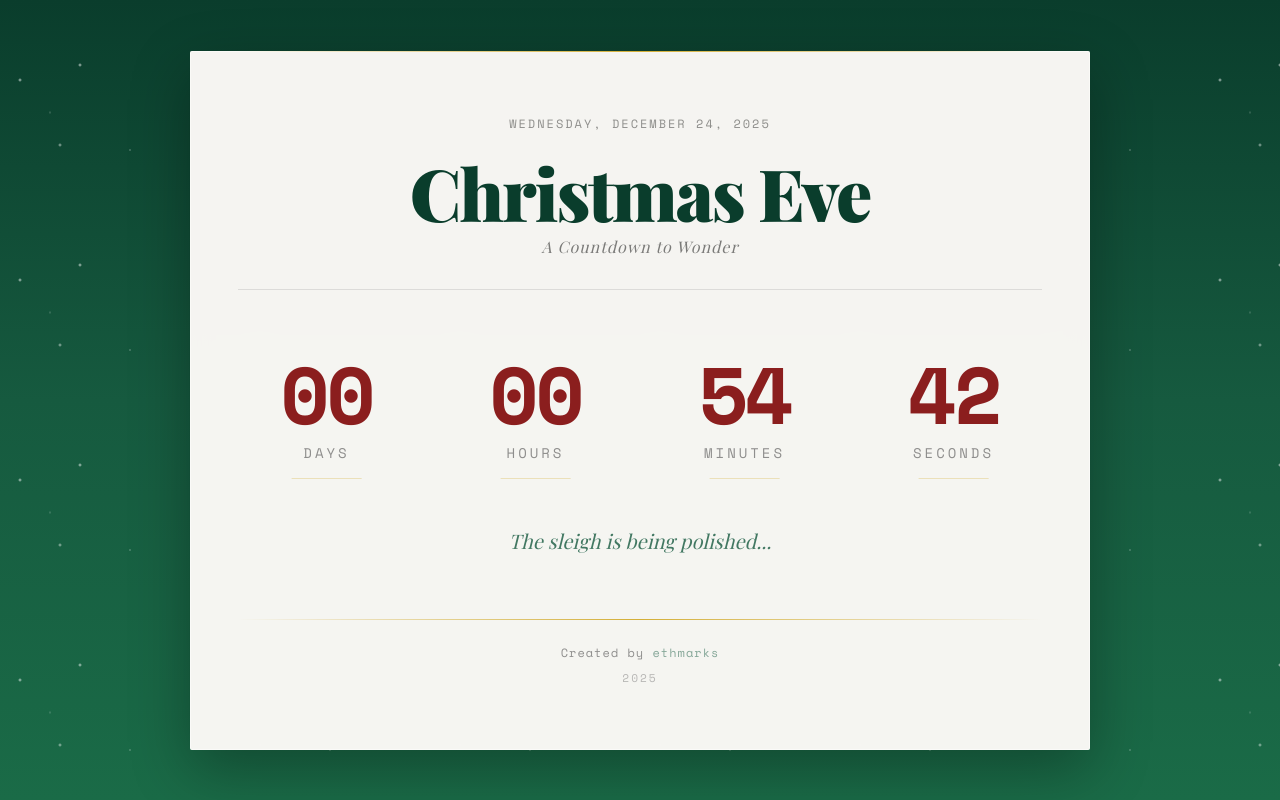
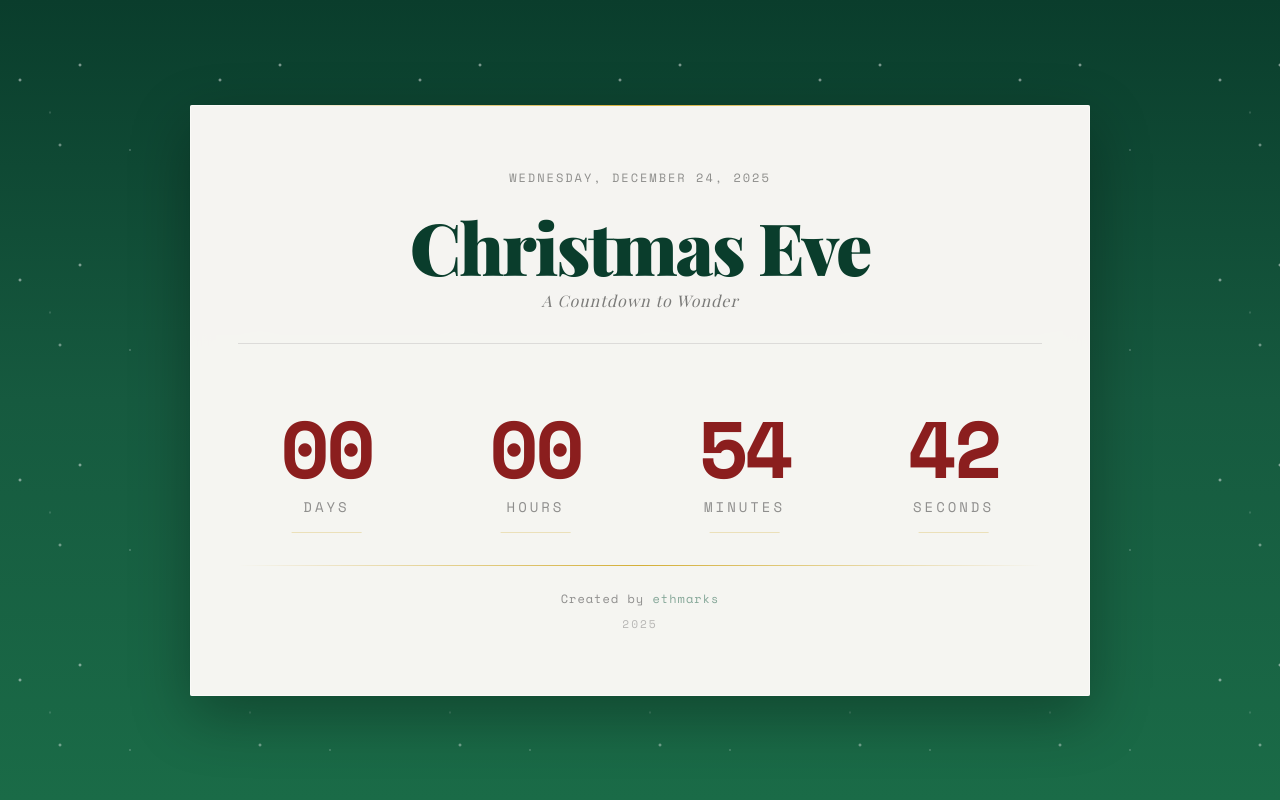
Before and after one commit to ethmarks/xmas, a website: page index.html in a window 1280 px wide. Drawn offline with nearby package versions, Linux system fonts and the light colour scheme.

Commit message:
remove quotes

```diff
--- a/index.html
+++ b/index.html
@@ -21,17 +21,7 @@
             minutes: 0,
             seconds: 0,
             isChristmas: false,
-            randomQuotes: [
-                'The stockings are almost hung...',
-                'Santa\'s checking his list twice...',
-                'The elves are working overtime...',
-                'Reindeer are warming up...',
-                'The North Pole is preparing...',
-                'Magic is in the air...',
-                'Cookies are waiting to be baked...',
-                'The sleigh is being polished...'
-            ],
-            currentQuote: '',
+
             updateCountdown() {
                 const now = new Date();
                 const currentYear = now.getFullYear();
@@ -57,11 +47,9 @@
                     this.seconds = Math.floor((diff % (1000 * 60)) / 1000);
                 }
             },
-            rotateQuote() {
-                this.currentQuote = this.randomQuotes[Math.floor(Math.random() * this.randomQuotes.length)];
-            }
+
          }"
-         x-init="updateCountdown(); setInterval(() => updateCountdown(), 1000); rotateQuote(); setInterval(() => rotateQuote(), 8000)">
+         x-init="updateCountdown(); setInterval(() => updateCountdown(), 1000)">
 
         <header class="header">
             <div class="date-display" x-text="new Date().toLocaleDateString('en-US', { weekday: 'long', month: 'long', day: 'numeric', year: 'numeric' })"></div>
@@ -95,10 +83,6 @@
             </div>
         </div>
 
-        <div class="quote-container" x-show="!isChristmas">
-            <p class="quote" x-text="currentQuote" x-transition></p>
-        </div>
-
         <footer class="footer">
             <div class="decorative-line"></div>
             <div class="credits">
--- a/style.css
+++ b/style.css
@@ -198,24 +198,6 @@ body {
     font-family: "Space Mono", monospace;
 }
 
-.quote-container {
-    text-align: center;
-    margin: 3rem 0 2rem;
-    min-height: 60px;
-    display: flex;
-    align-items: center;
-    justify-content: center;
-}
-
-.quote {
-    font-size: 1.25rem;
-    color: var(--forest-green);
-    font-style: italic;
-    opacity: 0.8;
-    max-width: 500px;
-    transition: opacity 0.5s ease;
-}
-
 .christmas-arrived {
     text-align: center;
     padding: 3rem 2rem;
@@ -307,10 +289,6 @@ body {
         letter-spacing: 2px;
     }
 
-    .quote {
-        font-size: 1rem;
-    }
-
     .arrived-message h2 {
         font-size: 2rem;
     }
```
